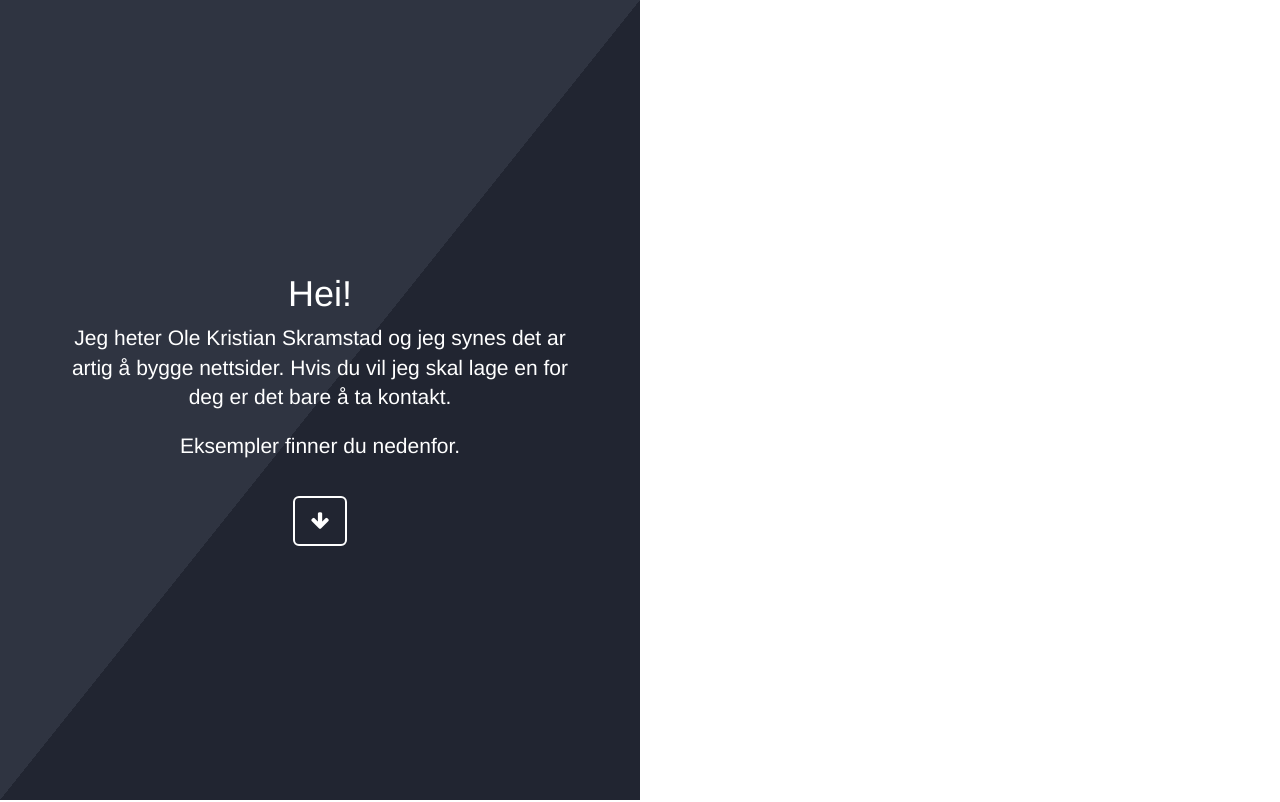
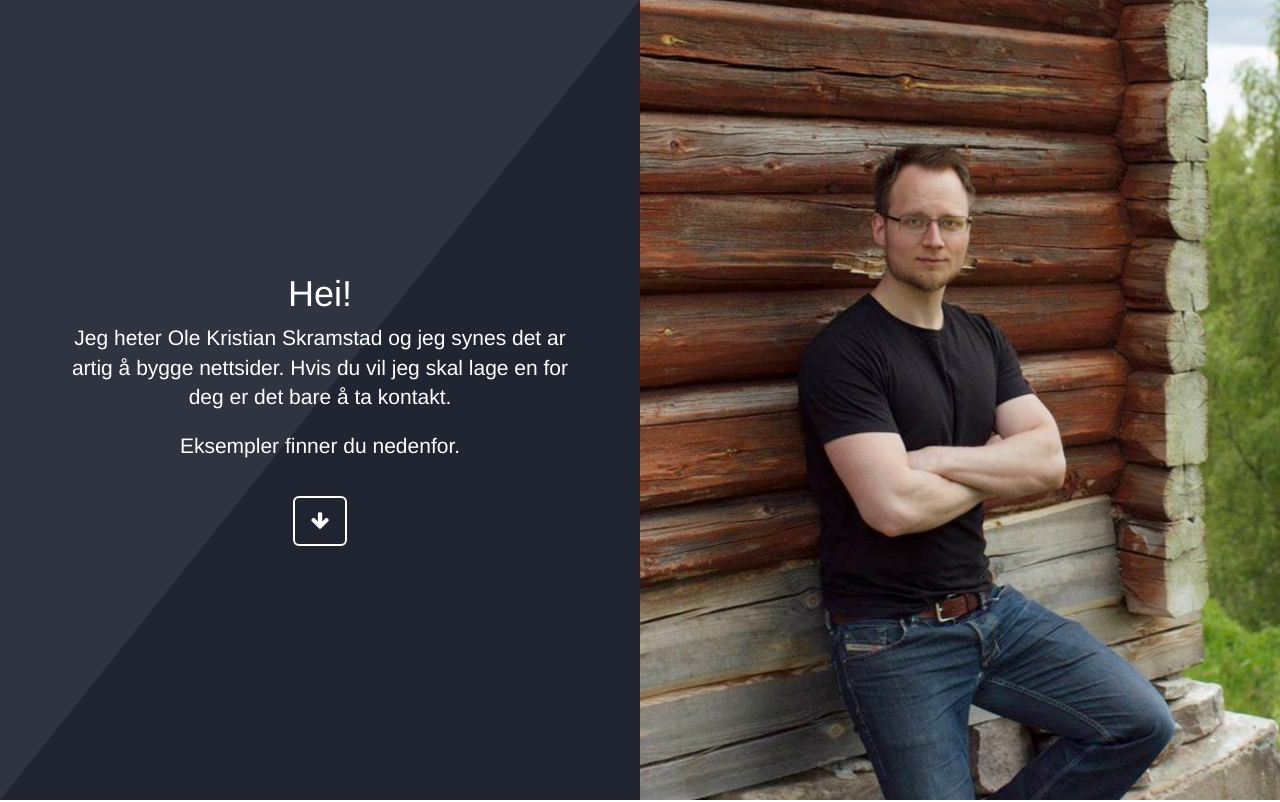
Before and after one commit to okristian1/portfolio, a plain HTML site: page index.html in a window 1280 px wide. Shown: the top 802 px of the page. Drawn offline with nearby package versions, Linux system fonts and the light colour scheme.

Commit message:
fixing header image

```diff
--- a/css/style.css
+++ b/css/style.css
@@ -21,7 +21,7 @@
 }
 
 .right-half {
-    background: url('portfolio/img/leanonme_large.jpg') 50% 30%;
+    background: url('../img/leanonme_large.jpg') 50% 30%;
     background-repeat: no-repeat;
     flex: 1;
     padding-top: 1rem;
```
